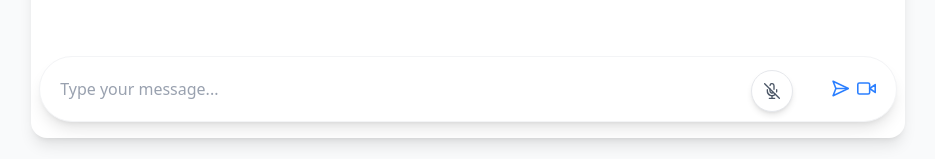
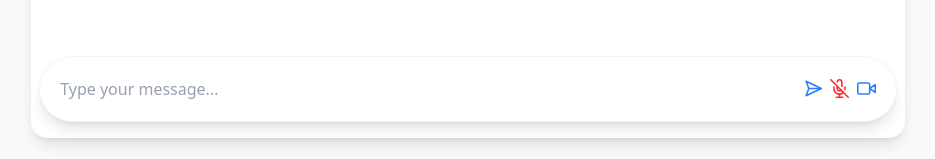
Before and after one commit to ShreyasGanesh911/Sales_Training_Model, a React (Vite) app in the folder client/: page / in a window 1280 px wide. Shown: the part 638-797 px from the top of the page, without its empty margins (172-1107 px from the left). Built offline with nearby package versions, Linux system fonts and the light colour scheme.

Commit message:
added recording functionality

```diff
--- a/client/src/Components/MicButton.tsx
+++ b/client/src/Components/MicButton.tsx
@@ -1,42 +1,57 @@
+import { useState, useRef } from 'react'
 import { Mic, MicOff } from 'react-feather'
-type Props = {
-    isMicActive:boolean,
-    enableMicrophone:(e: React.MouseEvent | React.TouchEvent)=>void,
-    disableMicrophone:(e: React.MouseEvent | React.TouchEvent)=>void
-}
-function MicButton({isMicActive}:Props) {
+
+function MicButton() {
+  const [isMicActive, setIsMicActive] = useState(false)
+  const mediaRecorderRef = useRef<MediaRecorder | null>(null)
+  const audioChunksRef = useRef<Blob[]>([])
+
+  const enableMicrophone = async (e: React.PointerEvent) => {
+    e.preventDefault()
+    try {
+      const stream = await navigator.mediaDevices.getUserMedia({ audio: true })
+      const mediaRecorder = new MediaRecorder(stream)
+      mediaRecorderRef.current = mediaRecorder
+      audioChunksRef.current = []
+
+      mediaRecorder.ondataavailable = (event) => {
+        if (event.data.size > 0) {
+          audioChunksRef.current.push(event.data)
+        }
+      }
+
+      mediaRecorder.start()
+      setIsMicActive(true)
+    } catch (error) {
+      console.error('Error accessing microphone:', error)
+    }
+  }
+
+  const disableMicrophone = (e: React.PointerEvent) => {
+    e.preventDefault()
+    if (mediaRecorderRef.current?.state === 'recording') {
+      mediaRecorderRef.current.stop()
+      mediaRecorderRef.current.stream.getTracks().forEach(track => track.stop())
+      setIsMicActive(false)
+      const audioBlob = new Blob(audioChunksRef.current, { type: 'audio/webm' })
+      console.log('Recording stopped, audio blob created:', audioBlob)
+    }
+  }
+
   return (
     <>
-      <div
-                // onContextMenu={(e) => e.preventDefault()}
-                // onPointerDown={enableMicrophone}
-                // onPointerUp={disableMicrophone}
-                // onPointerLeave={disableMicrophone}
-                className={`
-                  absolute sm:right-24 right-20 mr-2 bottom-6.5 p-3
-                  rounded-full transition-all duration-300 ease-in-out
-                  shadow-md hover:shadow-lg transform hover:scale-105
-                  flex items-center justify-center
-                  ${isMicActive
-                    ? 'bg-blue-500 text-white animate-pulse ring-4 ring-blue-300 ring-opacity-50'
-                    : 'bg-white text-gray-600 hover:bg-gray-50 border border-gray-200'
-                  }
-                  ${isMicActive ? 'scale-110' : 'scale-100'}
-                `}
-                style={{
-                  backdropFilter: 'blur(8px)',
-                  WebkitBackdropFilter: 'blur(8px)'
-                }}
-              >
-                {isMicActive ? (
-                  <div className="relative">
-                    <Mic size={16} className="animate-bounce" />
-                    <div className="absolute -inset-1 bg-blue-500 rounded-full opacity-30 animate-ping" />
-                  </div>
-                ) : (
-                  <MicOff size={16} />
-                )}
-              </div>
+      <button
+        onPointerDown={enableMicrophone}
+        onPointerUp={disableMicrophone}
+        onPointerLeave={disableMicrophone}
+        className="sm:p-1 p-1 text-red-500 rounded-full hover:text-red-800 transition-colors hover:cursor-pointer duration-200 disabled:text-gray-300"
+      >
+        {isMicActive ?
+          <Mic size={19} className="bg-blue-500 rounded-full text-white animate-pulse ring-4 ring-blue-300 ring-opacity-50" />
+          :
+          <MicOff size={19} />
+        }
+      </button>
     </>
   )
 }
```
